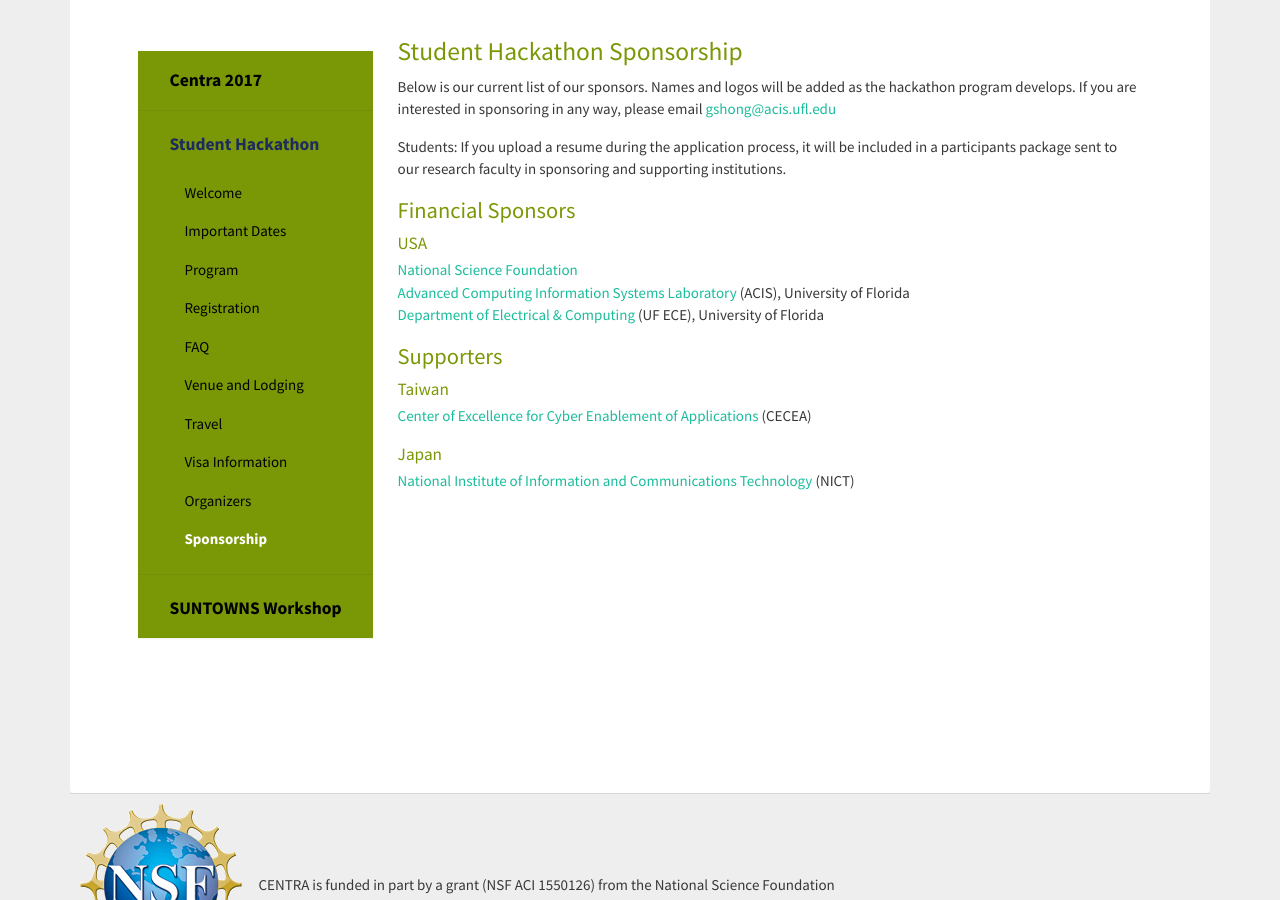
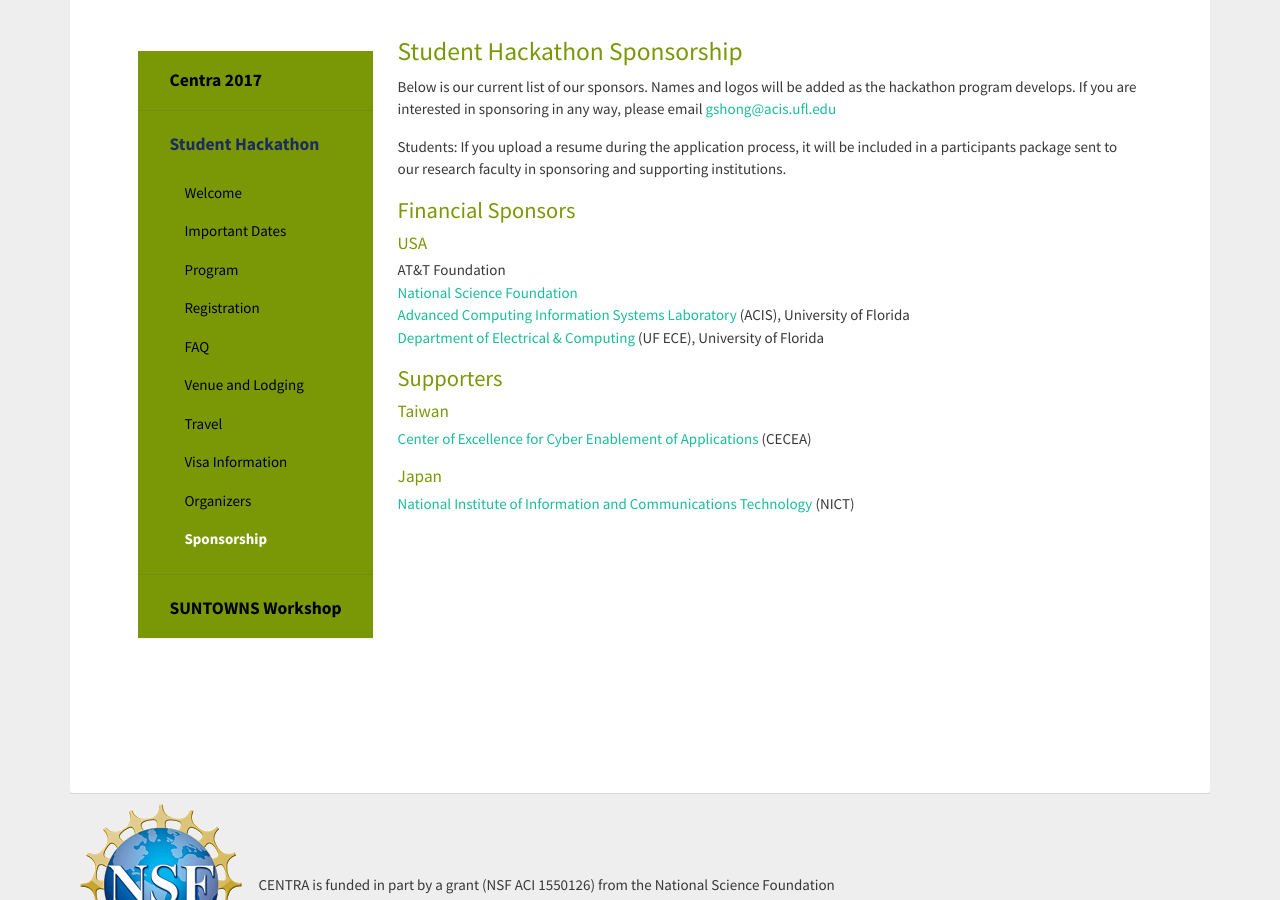
Before and after one commit to hmchou56/centra8, a Jekyll site: the page built from hackathon2017/sponsorship.md, in a window 1280 px wide and 900 px high, scrolled down 407 px. Built offline with Jekyll 4.4.1, drawn with Linux system fonts in a browser that asks for light colours; nearby versions of some CDN libraries.

Commit message:
added AT&T to sponsors

```diff
--- a/hackathon2017/sponsorship.md
+++ b/hackathon2017/sponsorship.md
@@ -18,6 +18,7 @@
 
 #### USA
 
+AT&T Foundation <br/>
 [National Science Foundation](https://www.nsf.gov/) <br />
 [Advanced Computing Information Systems Laboratory](https://www.acis.ufl.edu/) (ACIS), University of Florida <br />
 [Department of Electrical & Computing](https://www.ece.ufl.edu/) (UF ECE), University of Florida <br />
```
